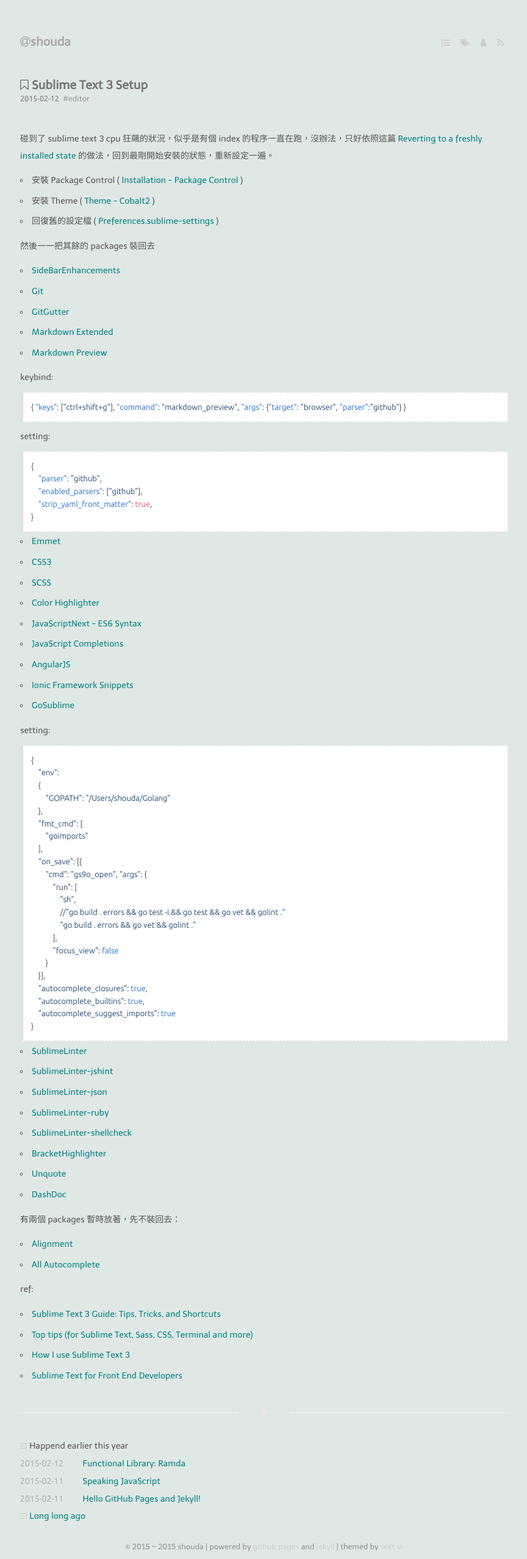
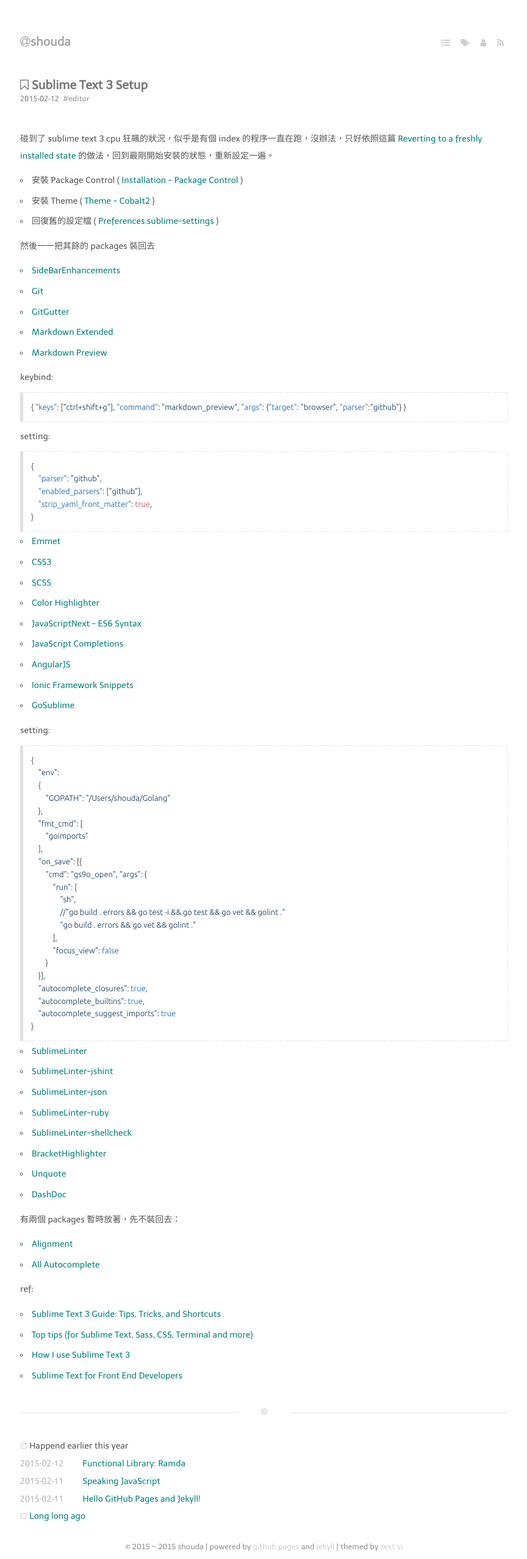
Before and after one commit to shouda/shouda.github.io, a Jekyll site: the page built from index.markdown, in a window 1280 px wide. Shown: the whole page at 61% size, without its empty margins (207-1071 px from the left). Built offline with Jekyll 4.4.1, drawn with Linux system fonts in a browser that asks for light colours; nearby versions of some CDN libraries; Markdown is read by kramdown in place of the engine named in the settings.

Commit message:
update css

```diff
--- a/media/css/style.css
+++ b/media/css/style.css
@@ -19,7 +19,7 @@
   font-size: 14px;
   font-family: telexregular, Hiragino Sans GB, Microsoft YaHei, sans-serif;
   color: #555;
-  background-color: #e0e8e6; }
+  background-color: rbga(230, 230, 230, 0.75); }
 
 ol, ul {
   list-style-position: inside; }
--- a/media/css/style.scss
+++ b/media/css/style.scss
@@ -18,7 +18,7 @@
 $font: $font-name, "Hiragino Sans GB", "Microsoft YaHei", sans-serif;
 $monospace: $mono-font-name, monospace;
 $label-font: $font-name, "Hiragino Sans GB", "Microsoft YaHei", sans-serif;
-$background-color: #e0e8e6;
+$background-color: rbga(230, 230, 230, 0.75);
 
 @mixin page($width: $page-width) { width: #{$width}px; margin: 0 auto; }
 
```
Also changed, not shown: 1 other file.
